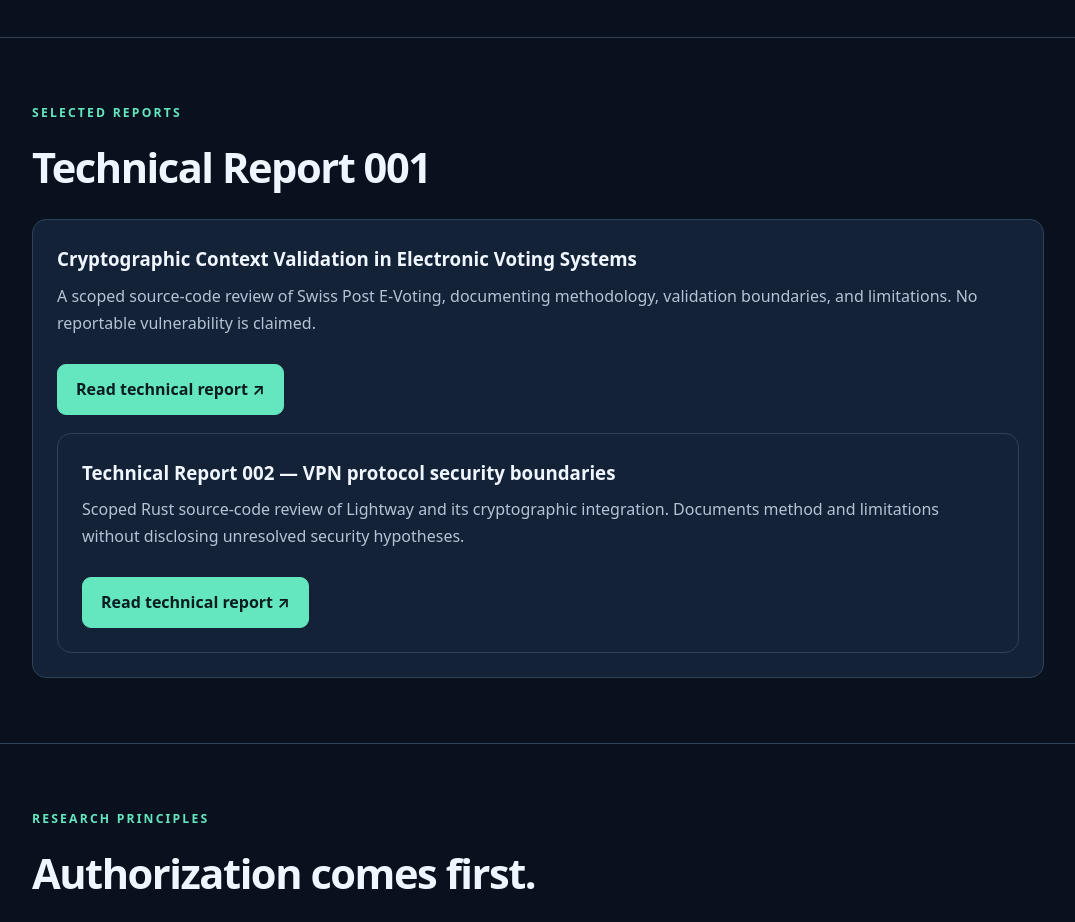
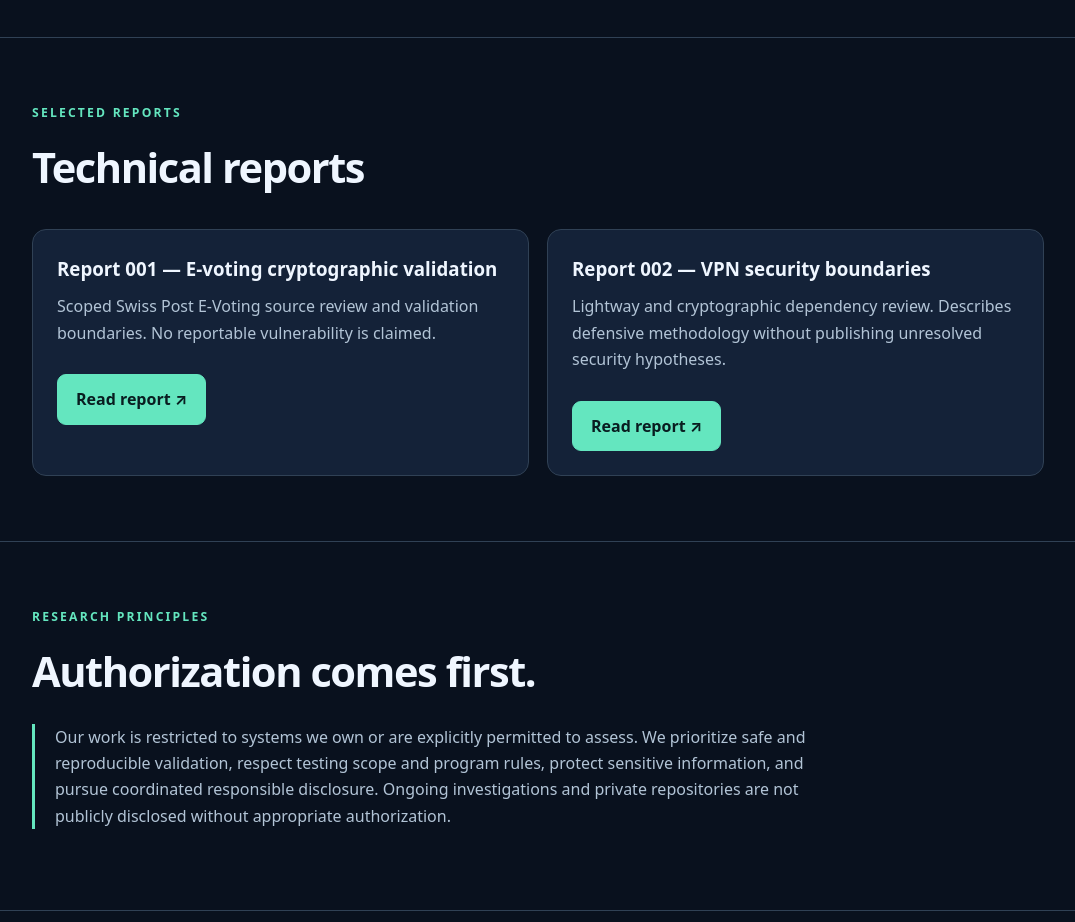
Before and after one commit to DM-Security-Research/dm-security-research.github.io, a plain HTML site: page index.html in a window 1280 px wide. Shown: the part 2040-2962 px from the top of the page, without its empty margins (102-1177 px from the left). Drawn offline with Linux system fonts and the light colour scheme.

Commit message:
Correct technical reports layout and card structure

```diff
--- a/index.html
+++ b/index.html
@@ -23,7 +23,7 @@
 <article class="card"><h3>Reverse engineering &amp; local laboratories</h3><p>Static analysis, reproducible test harnesses, controlled proofs of concept, and structured technical documentation.</p></article>
 </div></div></section>
 <section id="portfolio"><div class="wrap"><div class="label">Technical portfolio</div><h2>Research practice, with clear evidence boundaries.</h2><p class="intro">Our research includes browser isolation, protocol validation, source-code auditing and controlled reverse engineering. The portfolio describes methods and subject areas—not confirmed vulnerabilities or vendor endorsements.</p><div class="actions"><a class="button primary" href="https://github.com/DM-Security-Research/dm-security-research.github.io/blob/main/PORTFOLIO.md">Read research portfolio ↗</a><a class="button" href="https://github.com/DM-Security-Research/dm-security-research.github.io/blob/main/RESEARCH.md">Research methodology ↗</a></div></div></section>
-<section id="reports"><div class="wrap"><div class="label">Selected reports</div><h2>Technical Report 001</h2><div class="card"><h3>Cryptographic Context Validation in Electronic Voting Systems</h3><p>A scoped source-code review of Swiss Post E-Voting, documenting methodology, validation boundaries, and limitations. No reportable vulnerability is claimed.</p><div class="actions"><a class="button primary" href="https://github.com/DM-Security-Research/dm-security-research.github.io/blob/main/reports/TR-001-swiss-post-evoting.md">Read technical report ↗</a></div><div class="card" style="margin-top:18px"><h3>Technical Report 002 — VPN protocol security boundaries</h3><p>Scoped Rust source-code review of Lightway and its cryptographic integration. Documents method and limitations without disclosing unresolved security hypotheses.</p><div class="actions"><a class="button primary" href="https://github.com/DM-Security-Research/dm-security-research.github.io/blob/main/reports/TR-002-lightway-security-boundaries.md">Read technical report ↗</a></div></div></div></section>
+<section id="reports"><div class="wrap"><div class="label">Selected reports</div><h2>Technical reports</h2><div class="grid"><article class="card"><h3>Report 001 — E-voting cryptographic validation</h3><p>Scoped Swiss Post E-Voting source review and validation boundaries. No reportable vulnerability is claimed.</p><div class="actions"><a class="button primary" href="https://github.com/DM-Security-Research/dm-security-research.github.io/blob/main/reports/TR-001-swiss-post-evoting.md">Read report ↗</a></div></article><article class="card"><h3>Report 002 — VPN security boundaries</h3><p>Lightway and cryptographic dependency review. Describes defensive methodology without publishing unresolved security hypotheses.</p><div class="actions"><a class="button primary" href="https://github.com/DM-Security-Research/dm-security-research.github.io/blob/main/reports/TR-002-lightway-security-boundaries.md">Read report ↗</a></div></article></div></div></section>
 <section id="ethics"><div class="wrap"><div class="label">Research principles</div><h2>Authorization comes first.</h2><p class="note">Our work is restricted to systems we own or are explicitly permitted to assess. We prioritize safe and reproducible validation, respect testing scope and program rules, protect sensitive information, and pursue coordinated responsible disclosure. Ongoing investigations and private repositories are not publicly disclosed without appropriate authorization.</p></div></section>
 <section id="contact"><div class="wrap"><div class="label">Contact</div><h2>Research inquiries</h2><p>For legitimate research collaboration and responsible disclosure coordination:</p><p><a href="mailto:security.research.dm@gmail.com">security.research.dm@gmail.com</a></p><p><a href="https://github.com/DM-Security-Research">DM Security Research on GitHub</a></p></div></section>
 </main><footer><div class="wrap">© 2026 DM Security Research · Independent research initiative · Argentina</div></footer>
```
